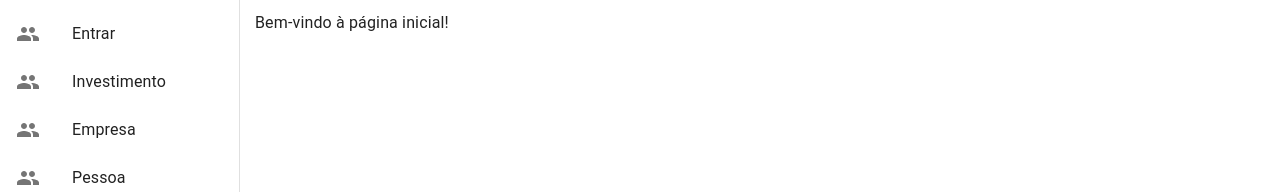
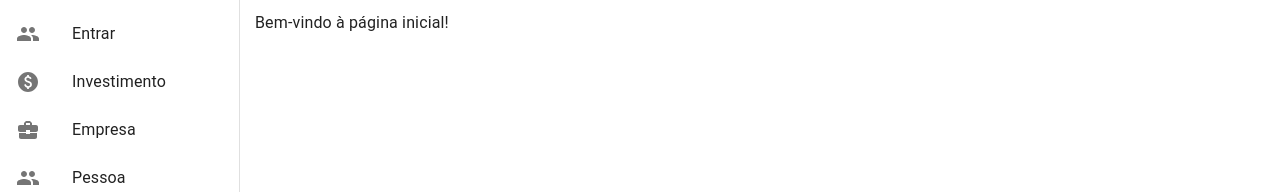
Before and after one commit to Pantanal-dev-B3-acao-social/pantanal_dev_B3_acao_social_frontend, a React (Create React App) app: page / in a window 1280 px wide. Shown: the part 159-351 px from the top of the page. Built offline with nearby package versions, Linux system fonts and the light colour scheme; what @jsonforms/core, @jsonforms/react would draw is missing.

Commit message:
feat: melhorando icons do sidebar

```diff
--- a/src/components/layout/ListItems.tsx
+++ b/src/components/layout/ListItems.tsx
@@ -2,7 +2,9 @@ import AccountBalanceIcon from "@mui/icons-material/AccountBalance";
 import DashboardIcon from "@mui/icons-material/Dashboard";
 import Diversity1Icon from "@mui/icons-material/Diversity1";
 import PeopleIcon from "@mui/icons-material/People";
+import BusinessCenterIcon from "@mui/icons-material/BusinessCenter";
 import ListItemButton from "@mui/material/ListItemButton";
+import PaidIcon from "@mui/icons-material/Paid";
 import ListItemIcon from "@mui/material/ListItemIcon";
 import ListItemText from "@mui/material/ListItemText";
 import SchoolIcon from "@mui/icons-material/School";
@@ -41,7 +43,7 @@ export const mainListItems = (
     <Link to="/investimento">
       <ListItemButton>
         <ListItemIcon>
-          <PeopleIcon />
+          <PaidIcon />
         </ListItemIcon>
         <ListItemText primary="Investimento" />
       </ListItemButton>
@@ -50,7 +52,7 @@ export const mainListItems = (
     <Link to="/empresa">
       <ListItemButton>
         <ListItemIcon>
-          <PeopleIcon />
+          <BusinessCenterIcon />
         </ListItemIcon>
         <ListItemText primary="Empresa" />
       </ListItemButton>
```
